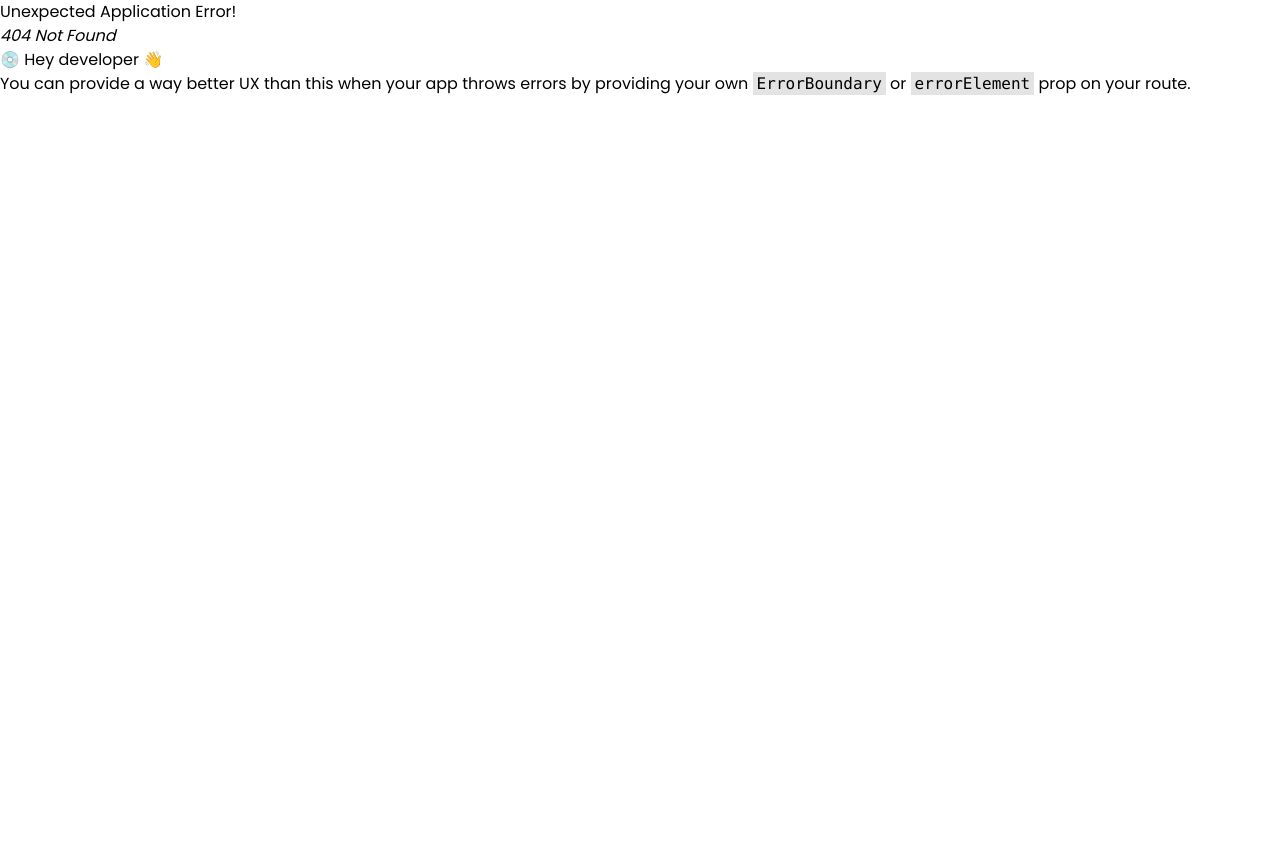
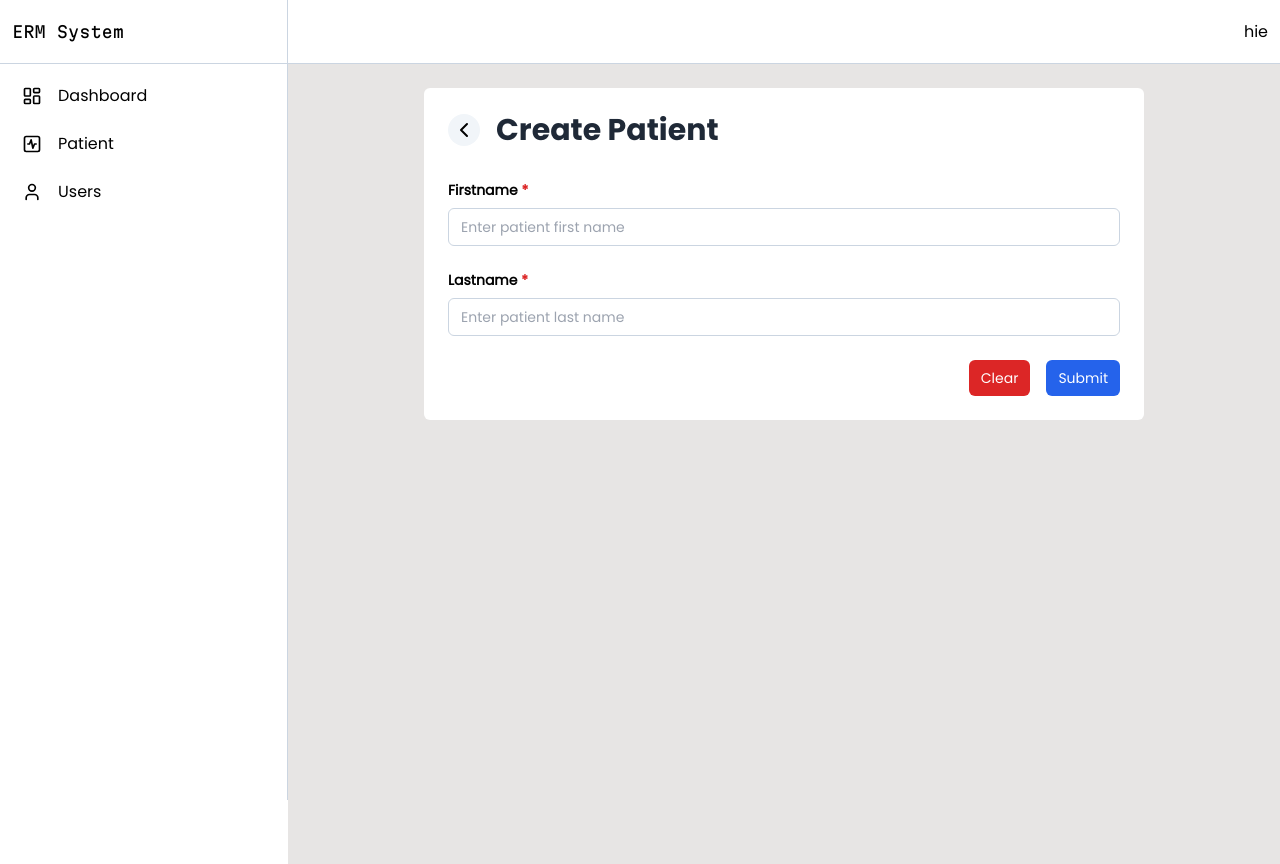
Before and after one commit to Mzala123/Erm-healthcare, a React (Vite) app: page /system/patients in a window 1280 px wide. Before the commit this address had no page. Before the commit the page ends 800 px from the top, so only its background shows below. Built offline with nearby package versions, Linux system fonts and the light colour scheme.

Commit message:
login component

```diff
--- a/src/components/auth/Login.jsx
+++ b/src/components/auth/Login.jsx
@@ -2,11 +2,12 @@ import PageSpinner from "../ui/PageSpinner.jsx";
 import InputField from "../form/InputField.jsx";
 import {useMemo, useState} from "react";
 import Button from "../ui/Button.jsx";
-import {Link} from "react-router-dom";
+import {Link, useNavigate} from "react-router-dom";
 
 function Login(){
 
 
+    const navigate = useNavigate();
     const[isLoading, setIsLoading] = useState(false);
 
     const fields= useMemo(()=>(
@@ -34,7 +35,7 @@ function Login(){
 
     function validateField(field){
         if(field.required && !field.value.trim()){
-            return field.label +" is required"
+            return field.name +" is required"
         }
 
         if(field.type === "email" && field.value.trim()) {
@@ -46,7 +47,7 @@ function Login(){
 
         if(field.type === "password" && field.value.trim()){
             if(field.value.length < 6){
-                return "Password should have at least 6 characters"
+                return "password should have at least 6 characters"
             }
         }
 
@@ -67,8 +68,9 @@ function Login(){
     }
 
     function handleSubmit(e){
+
         e.preventDefault();
-        console.log("You've clicked me");
+
         const updatedFields = loginFields.map((field) => ({
             ...field,
             error: validateField(field),
@@ -76,6 +78,15 @@ function Login(){
         setLoginFields(updatedFields);
         const hasErrors = updatedFields.some((field) => field.error);
         if (hasErrors) return;
+        let formData = {}
+        for(let field of loginFields){
+            formData[field.name] = field.value;
+        }
+        setIsLoading(true);
+        setTimeout(()=>{
+            setIsLoading(false);
+            navigate("/system");
+        }, 2000)
 
 
     }
@@ -84,6 +95,7 @@ function Login(){
         <div className="bg-stone-200 h-screen flex justify-center items-center">
             <div className="flex gap-4 flex-col p-6 w-full mx-4 rounded-md md:w-[400px]  bg-white">
                 <h1 className="text-lg text-center font-Poppins_Bold uppercase">EMR Healthcare</h1>
+                <form onSubmit={handleSubmit} className="flex flex-col gap-4">
                     {
                         loginFields.map((field) => (
                             <div key={field.name}>
@@ -104,8 +116,9 @@ function Login(){
                     <Button isLoading={isLoading} onClick={handleSubmit}>
                         Login
                     </Button>
+                </form>
                 <div className="flex justify-center gap-1 text-sm">
-                    <span>Don't have an account?</span> <Link to="/login" className="text-blue-600 underline font-semibold">Register</Link>
+                    <span>Don't have an account?</span> <Link to="/register" className="text-blue-600 underline font-semibold">Register</Link>
                 </div>
             </div>
         </div>
--- a/src/components/auth/Register.jsx
+++ b/src/components/auth/Register.jsx
@@ -1,8 +1,7 @@
 function Register() {
     return (
-        <div className="flex">
-            <div className>
-                <div>image</div>
+        <div className="flex container mx-auto ">
+            <div className={"bg-amber-50"}>
                 <div>form</div>
             </div>
         </div>
--- a/src/components/form/FormBuilder.jsx
+++ b/src/components/form/FormBuilder.jsx
@@ -1,16 +1,91 @@
 import PropTypes from "prop-types";
+import Button from "../ui/Button.jsx";
+import {useNavigate} from "react-router-dom";
+import InputField from "./InputField.jsx";
+import {ChevronLeft} from "lucide-react";
+import {useState} from "react";
 
-function FormBuilder({fields=[]}) {
+function FormBuilder({formFields=[], onSubmit, title=""}) {
+
+    const navigate = useNavigate();
+    const [fields, setFields] = useState(formFields);
+
+    function validateField(field) {
+
+    }
+
+    function handleChange(e){
+        const {name, value} = e.target;
+        setFields((prevState)=>{
+            return prevState.map((field)=>{
+                return field.name === name ? {
+                    ...field,
+                    value: value
+                } : field
+            })
+        });
+
+    }
+
+    function handleSubmit(e) {
+        e.preventDefault();
+    }
+
 
     return(
-        <div className="mt-3 container mx-auto w-auto lg:w-[700px] lg:mx-2">
+        <div className="bg-white mt-3 container rounded-md p-6 mx-auto w-auto lg:w-[720px] lg:mx-auto ">
+            <div className="flex gap-4 w-full items-center mb-8">
+                <button className={"rounded-full bg-slate-100 hover:bg-slate-200"} onClick={()=>{navigate(-1)}}>
+                   <ChevronLeft className={"size-6 m-1 stroke-black stroke-2"} size="lg" />
+                </button>
+                <p className="flex-1 font-Poppins_Bold text-3xl text-gray-800">{title}</p>
+            </div>
+            <form onSubmit={handleSubmit} className="flex flex-col gap-6">
+                {
+                    fields.map((field) => {
+                       switch(field.type){
+                           case "email":
+                           return <div key={field.name}>
+                               <InputField
+                                 name={field.name}
+                                 value={field.value}
+                                 placeholder={field.placeholder}
+                                 onChange={handleChange}
+                                 error={field.error}
+                                 type="email"
+                                 required={field.required}
+                                 label={field.label}
+                               />
+                           </div>
+                           case "text":
+                               return <div key={field.name}>
+                                   <InputField
+                                       name={field.name}
+                                       value={field.value}
+                                       placeholder={field.placeholder}
+                                       onChange={handleChange}
+                                       error={field.error}
+                                       type="text"
+                                       required={field.required}
+                                       label={field.label}
+                                   />
+                           </div>
+                       }
+                    })
+                }
+                <div className="flex gap-4 justify-end">
+                    <Button variant="danger" type="reset">Clear</Button>
+                    <Button>Submit</Button>
+                </div>
+            </form>
 
         </div>
     )
 }
 
 FormBuilder.propTypes = {
-    fields: PropTypes.array
+    formFields: PropTypes.array,
+    title: PropTypes.string,
 }
 
 export default FormBuilder;
--- a/src/components/form/InputField.jsx
+++ b/src/components/form/InputField.jsx
@@ -5,7 +5,7 @@ function InputField({type="text", value, name, onChange, onKeyUp, label, placeho
     return (
         <div className="flex flex-col gap-2">
             <label htmlFor="" className="text-black text-sm font-semibold">{label} {required && <span className="text-red-600">*</span>} </label>
-            <input  className={`bg-white border-[1.5px]  ${error ? 'border-red-600' : `border-slate-600`} text-sm rounded-md px-3 py-2 hover:ring-2 hover:ring-blue-600`}
+            <input  className={`bg-white border-[1.5px]  ${error ? 'border-red-600' : `border-slate-300`} text-sm rounded-md px-3 py-2 hover:ring-2 hover:ring-blue-600`}
                     type={type}
                     onChange={onChange}
                     value={value}
--- a/src/components/layout/Appbar.jsx
+++ b/src/components/layout/Appbar.jsx
@@ -1,4 +1,4 @@
-import {PanelRight} from "lucide-react";
+import {PanelLeftOpen} from "lucide-react";
 import PropTypes from "prop-types";
 
 function Appbar({handleOpenMenu}){
@@ -6,7 +6,7 @@ function Appbar({handleOpenMenu}){
     return (
         <div className ="h-16 bg-white border-b border-slate-300 w-full flex justify-between items-center fixed z-10 px-3">
            <div>
-               <PanelRight className={"cursor-pointer lg:hidden"} onClick={handleOpenMenu}/>
+               <PanelLeftOpen size={24} className={"cursor-pointer lg:hidden"} onClick={handleOpenMenu}/>
            </div>
             <div className="">
                hie
--- a/src/components/layout/Layout.jsx
+++ b/src/components/layout/Layout.jsx
@@ -42,7 +42,7 @@ function Layout() {
            </div>
            <div className="w-full">
                <Appbar handleOpenMenu={handleToggleMenu}/>
-               <div className="bg-slate-100 h-full p-3 transition-all relative top-16 lg:ml-72">
+               <div className="bg-stone-200 h-full p-3 transition-all relative top-16 lg:ml-72">
                     <Outlet/>
                </div>
            </div>
--- a/src/components/layout/Sidebar.jsx
+++ b/src/components/layout/Sidebar.jsx
@@ -1,11 +1,12 @@
-import {PanelLeft} from "lucide-react";
+import {PanelLeftClose} from "lucide-react";
 import PropTypes from "prop-types";
 import {Menu as menuItems} from "../../routes/Menu.jsx"
-import {Link} from "react-router-dom";
+import {Link, useLocation} from "react-router-dom";
 
 function Sidebar({handleCloseMenu, isOpen}) {
 
 
+    const location = useLocation()
 
     return (
         <div className={`bg-white  min-w-72 w-72 h-screen fixed z-20 transition-all shadow-md lg:border-r lg:border-slate-300 ${isOpen ? "left-0" : "-left-72"} lg:left-0 lg:shadow-none`}>
@@ -14,17 +15,20 @@ function Sidebar({handleCloseMenu, isOpen}) {
                     ERM System
                 </div>
                 <div>
-                   <PanelLeft onClick={handleCloseMenu} className="cursor-pointer -mr-[0.5px] lg:hidden "/>
+                   <PanelLeftClose onClick={handleCloseMenu} className="cursor-pointer -mr-[0.5px] lg:hidden "/>
                 </div>
             </div>
             <div className="px-3 flex flex-col gap-2 text-[16px] mt-3">
                 {
-                 menuItems.map((menuItem) => (
-                     // <div key={menuItem.title} className="flex">
-                         <Link key={menuItem.title}  className={`flex gap-4 items-center p-2 hover:text-white hover:rounded-lg hover:border-blue-700 hover:bg-blue-500`}
-                               to={`/layout/${menuItem.name}`} ><span>{menuItem.icon}</span>{menuItem.title}</Link>
-                     // </div>
-                 ))
+                 menuItems.map((menuItem) => {
+                     const isActive = location.pathname === menuItem.path
+                     // console.log(location.pathname," ", menuItem.path)
+                     return <Link key={menuItem.title}  className={`flex gap-4 items-center p-2 border-l-2 border-transparent hover:text-black hover:border-l-2 hover:border-blue-700 hover:bg-stone-100
+                     ${isActive ? "border-l-2 border-blue-700 bg-stone-100 text-blue-700" : ""}`}
+                                    to={`/system/${menuItem.path}`} >
+                         <span>{menuItem.icon}</span>{menuItem.title}
+                     </Link>
+                 })
                 }
 
             </div>
--- a/src/components/patient/AddPatient.jsx
+++ b/src/components/pages/AddPatient.jsx
@@ -6,8 +6,6 @@ import {isPrimary} from "../../lib/utils.js";
 function AddPatient() {
 
     const params = useParams();
-    console.log(params.id);
-
     const primaryKey = isPrimary(params.id)
 
     const genderOptions =  useMemo(()=>(
@@ -69,7 +67,6 @@ function AddPatient() {
               type:'text',
               label:"Firstname",
               required:true,
-              isSubmitting: false,
               width: 12
             },
             {
@@ -133,9 +130,8 @@ function AddPatient() {
       <div>
          <FormBuilder
              formFields={patientForm}
-             formTitle= {`${primaryKey ? 'Edit patient' : 'Add Patient'}`}
-             onSubmit={handleSubmit}
-
+             title="Create Patient"
+             // onSubmit={handleSubmit}
          />
       </div>
   )
--- a/src/components/ui/Button.jsx
+++ b/src/components/ui/Button.jsx
@@ -1,20 +1,22 @@
 import PropTypes from "prop-types";
 import PageSpinner from "./PageSpinner.jsx";
 
-function Button({children, onClick, variant="primary", isLoading=false}) {
+function Button({children, onClick, variant="primary", isLoading=false, type="submit"}) {
 
     const variantClasses = {
         primary: "bg-blue-600 hover:bg-blue-700 text-white",
         secondary: "bg-gray-600 hover:bg-gray-700 text-white",
         danger: "bg-red-600 hover:bg-red-700 text-white",
-        success: "bg-green-600 hover:bg-green-700 text-white",
+        success: "bg-slate-100 hover:bg-slate-200 text-white",
+        info: "bg-green-600 hover:bg-green-700 text-white",
     };
 
     return(
-        <button className={`border-none rounded-md px-3 py-2 flex w-full justify-center items-center gap-2 text-sm text-white transition-colors
+        <button className={`border-none rounded-md px-3 py-2 flex justify-center items-center gap-2 text-sm text-white transition-colors
                 ${isLoading ? `${variantClasses[variant]} opacity-70` : variantClasses[variant] }`}
                 onClick={onClick}
                 disabled={isLoading}
+                type={type}
         >
              {isLoading ? <PageSpinner/> : children }
         </button>
@@ -27,6 +29,7 @@ Button.propTypes = {
     variant: PropTypes.oneOf(["primary","secondary","success","danger"]),
     isLoading: PropTypes.bool,
     disabled: PropTypes.bool,
+    type: PropTypes.oneOf(["submit","reset", "button"]),
 
 }
 export default Button;
--- a/src/routes/Menu.jsx
+++ b/src/routes/Menu.jsx
@@ -2,7 +2,7 @@
 import {LayoutDashboard, SquareActivity, User} from "lucide-react";
 
 export const Menu = [
-    {title:"Dashboard", icon:<LayoutDashboard size={20}/>, name:"dashboard"},
-    {title:"Patient", icon:<SquareActivity size={20}/>, name:"patients"},
-    {title:"Users", icon:<User size={20}/>, name:"users"},
+    {title:"Dashboard", icon:<LayoutDashboard size={20}/>, path:"dashboard"},
+    {title:"Patient", icon:<SquareActivity size={20}/>, path:"patients"},
+    {title:"Users", icon:<User size={20}/>, path:"users"},
 ]
```
Also changed, not shown: src/routes/Router.jsx (+18 -0 lines), src/components/pages/PatientList.jsx (renamed from src/components/patient/PatientList.jsx). Lines whose indentation alone changed are shown as unchanged.
